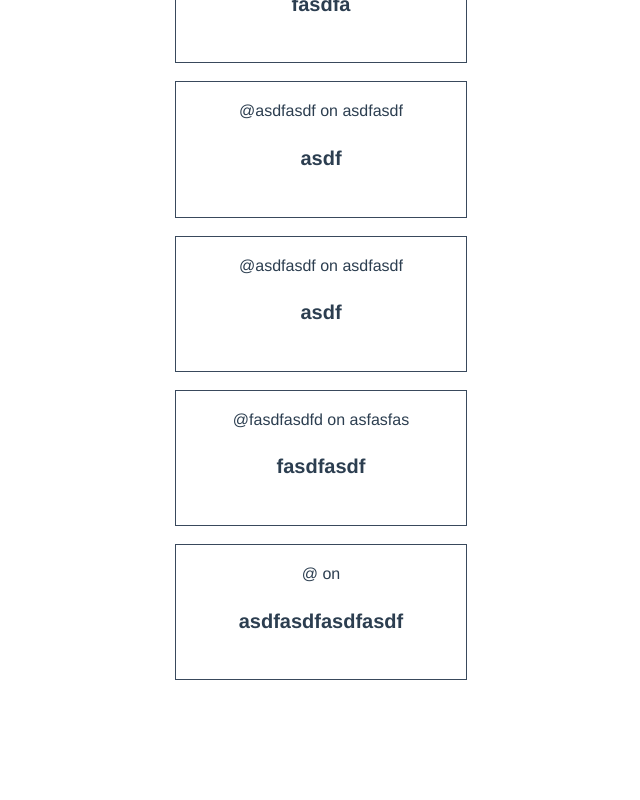
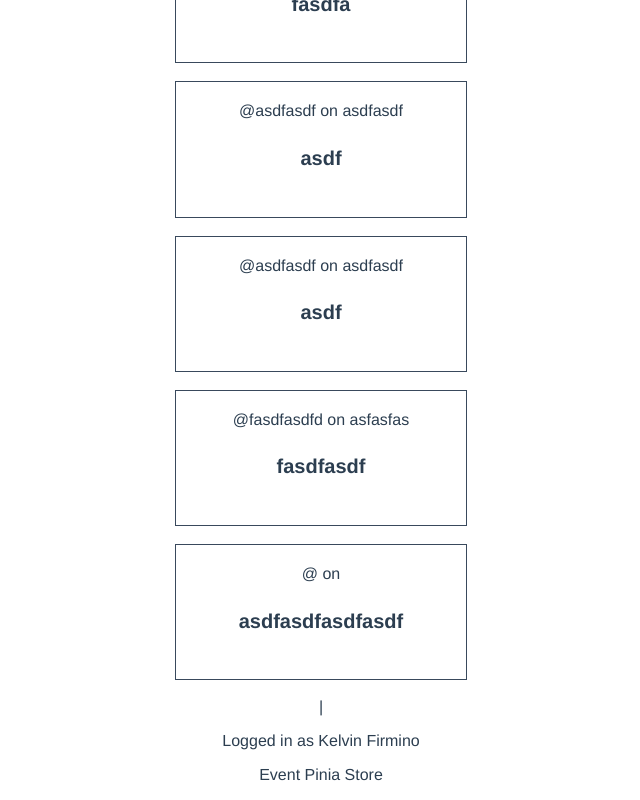
Before and after one commit to kelvinmatheus/real-world-vue, a Vue app: page / in a window 1280 px wide. Shown: the part 3803-4603 px from the top of the page, without its empty margins (319-959 px from the left). Before the commit the page ends 4509 px from the top, so only its background shows below. Built offline with nearby package versions, Linux system fonts and the light colour scheme; data requests are answered from the project's data file.

Commit message:
05 - Pinia - Managing State

```diff
--- a/src/App.vue
+++ b/src/App.vue
@@ -1,3 +1,21 @@
+/* eslint-disable */
+<script>
+import { useUserStore } from './stores/UserStore';
+import { useEventStore } from './stores/EventStore';
+
+export default {
+  setup() {
+    const userStore = useUserStore();
+    const eventStore = useEventStore();
+
+    return {
+      userStore,
+      eventStore,
+    };
+  },
+};
+</script>
+
 <template>
   <div id="app">
     <div id="nav">
@@ -5,57 +23,11 @@
       <router-link :to="{ name: 'EventCreateView' }">Create Event</router-link> |
       <router-link :to="{ name: 'AboutView' }">About</router-link>
     </div>
-    <router-view />
+    <router-view /> |
+    <p>Logged in as {{ userStore.user }}</p>
+    <p>Event Pinia Store {{ eventStore[0] }}</p>
   </div>
 </template>
-
-<script>
-
-export default {
-  name: 'TheHome',
-
-  data() {
-    return {
-      events: [
-        {
-          id: 5928101,
-          category: 'animal welfare',
-          title: 'Cat Adoption Day',
-          description: 'Find your new feline friend at this event.',
-          location: 'Meow Town',
-          date: 'January 28, 2022',
-          time: '12:00',
-          petsAllowed: true,
-          organizer: 'Kat Laydee',
-        },
-        {
-          id: 4582797,
-          category: 'food',
-          title: 'Community Gardening',
-          description: 'Join us as we tend to the community edible plants.',
-          location: 'Flora City',
-          date: 'March 14, 2022',
-          time: '10:00',
-          petsAllowed: true,
-          organizer: 'Fern Pollin',
-        },
-        {
-          id: 8419988,
-          category: 'sustainability',
-          title: 'Beach Cleanup',
-          description: 'Help pick up trash along the shore.',
-          location: 'Playa Del Carmen',
-          date: 'July 22, 2022',
-          time: '11:00',
-          petsAllowed: false,
-          organizer: 'Carey Wales',
-        },
-      ],
-    };
-  },
-};
-
-</script>
 
 <style>
 
--- a/src/store/EventStore.js
+++ /dev/null
@@ -1,3 +0,0 @@
-import { defineStore } from 'pinia';
-
-const useEventStore = defineStre('EventStore', {});
--- a/src/store/UserStore.js
+++ /dev/null
@@ -1,3 +0,0 @@
-import { defineStore } from 'pinia';
-
-const useUserStore = defineStore('UserStore', {});
--- /dev/null
+++ b/src/stores/EventStore.js
@@ -0,0 +1,11 @@
+/* eslint-disable */
+import { defineStore } from 'pinia';
+
+export const useEventStore = defineStore('EventStore', {
+  state() {
+    return {
+      events: [],
+      event: {},
+    };
+  },
+});
--- /dev/null
+++ b/src/stores/UserStore.js
@@ -0,0 +1,8 @@
+/* eslint-disable */
+import { defineStore } from 'pinia';
+
+export const useUserStore = defineStore('UserStore', {
+  state: () => ({
+    user: 'Kelvin Firmino',
+  }),
+});
```
